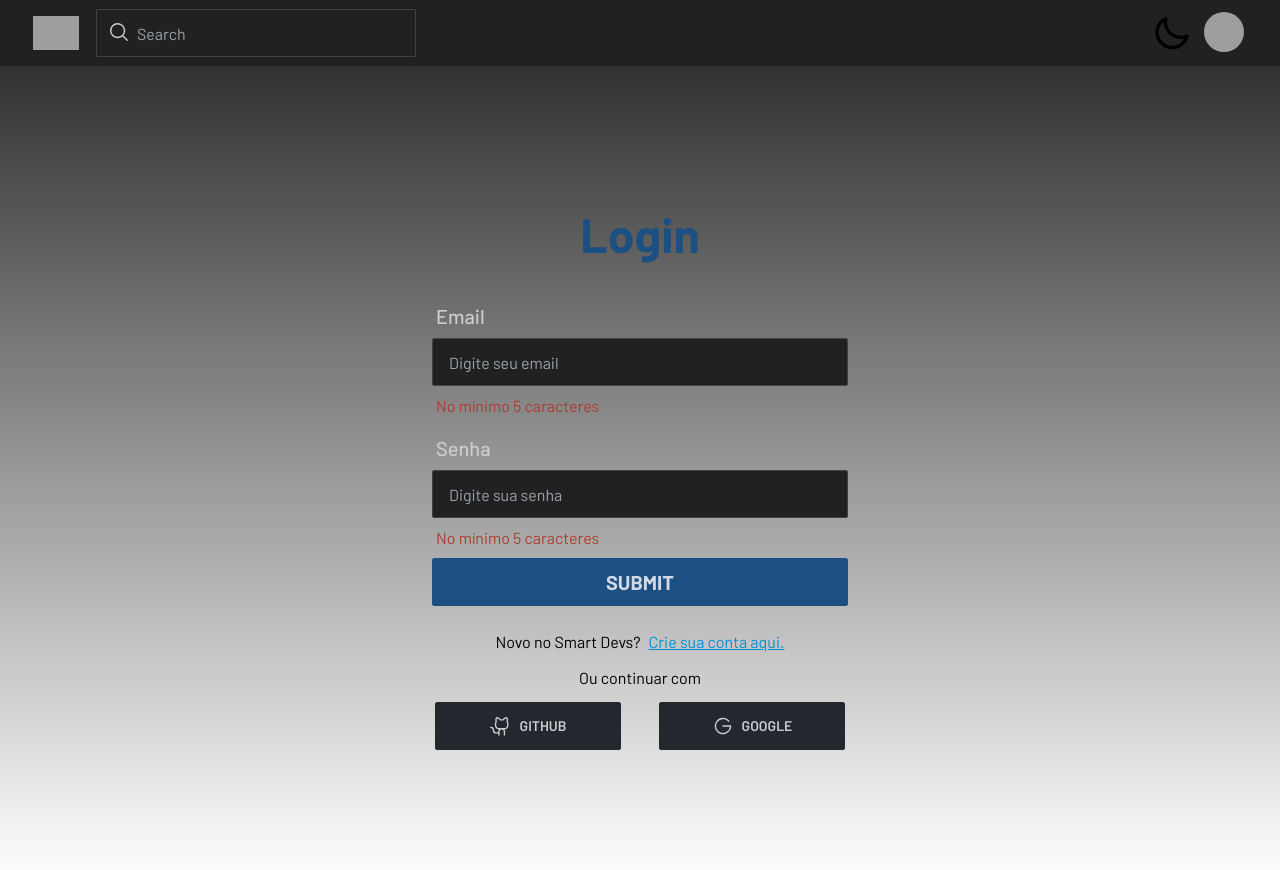
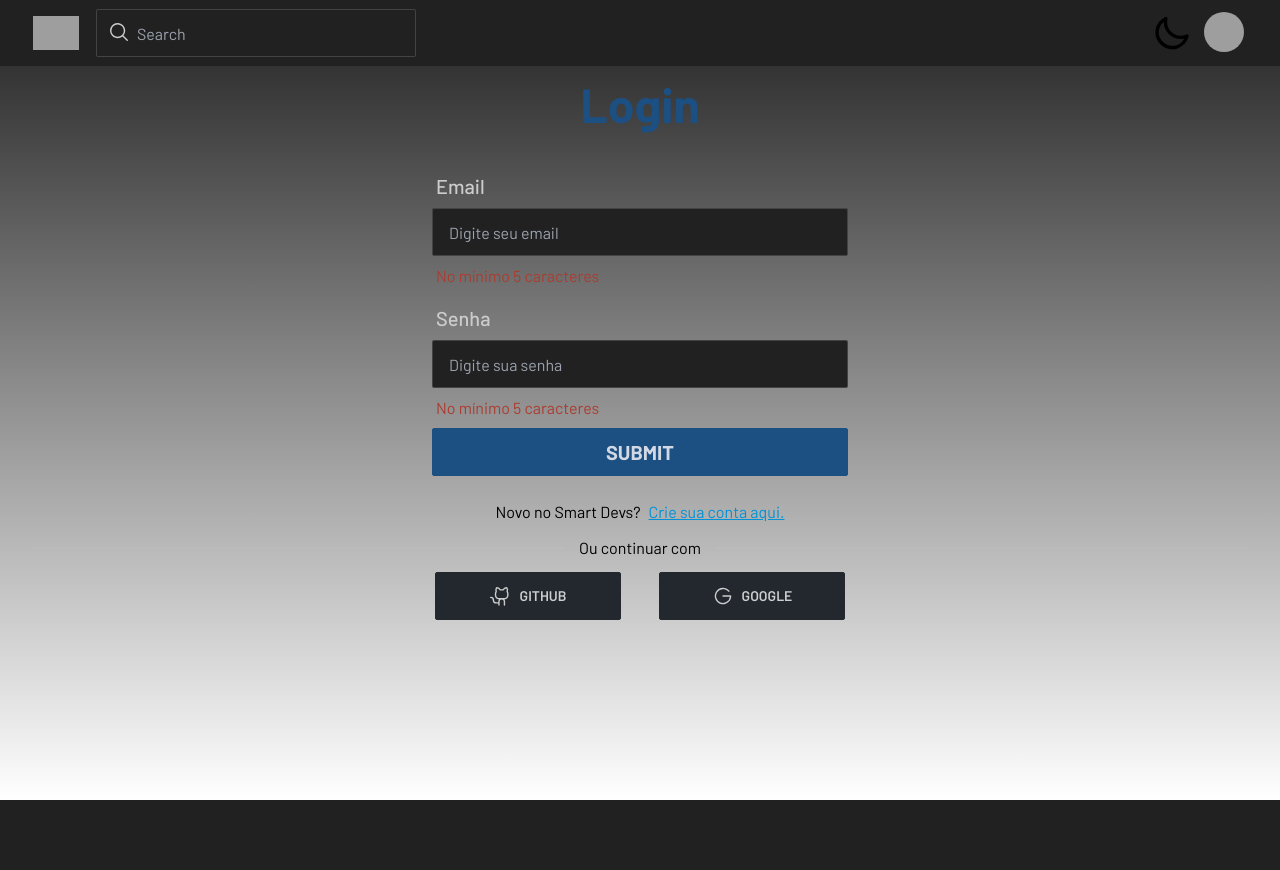
Before and after one commit to guilhiz/Smart-Devs, a Next.js app: page /auth/login in a window 1280 px wide. Shown: the top 870 px of the page. After the commit the page ends 800 px from the top, so only its background shows below. Built offline with nearby package versions, Linux system fonts and the light colour scheme; no server answers; grey boxes are pictures that could not be loaded.

Commit message:
refactor: login to server-side component

```diff
--- a/src/app/auth/cadastro/page.tsx
+++ b/src/app/auth/cadastro/page.tsx
@@ -2,7 +2,7 @@ import Link from 'next/link';
 
 const SignUp = async () => {
   return (
-    <section className="flex flex-col justify-center items-center h-screen">
+    <section className="flex flex-col justify-center items-center h-full">
       <h1 className="text-primary focus:text-primary-focus text-5xl font-bold mb-5">Cadastro</h1>
       <form className="form-control justify-center w-full max-w-md px-4 py-4">
         <label className="label">
--- a/src/app/auth/login/page.tsx
+++ b/src/app/auth/login/page.tsx
@@ -1,13 +1,10 @@
-'use client';
+import Link from 'next/link';
 
-import Link from 'next/link';
-import { signIn } from 'next-auth/react';
-
-import { GithubLogo, GoogleLogo } from '../../../components/Icons';
+import OAuthButtons from '../../../components/OauthButtons';
 
 const SignIn = () => {
   return (
-    <section className="flex flex-col justify-center items-center h-screen">
+    <section className="flex flex-col justify-center items-center h-full">
       <h1 className="text-primary focus:text-primary-focus text-5xl font-bold mb-5">Login</h1>
       <form className="form-control justify-center w-full max-w-md px-4 py-4">
         <label className="label">
@@ -33,14 +30,7 @@ const SignIn = () => {
         </Link>
       </p>
       <div className="divider">Ou continuar com</div>
-      <div className="flex w-full max-w-md justify-around">
-        <button onClick={() => signIn('github')} className="btn btn-neutral  w-5/12">
-          <GithubLogo size={22} color="#cccccc" /> Github
-        </button>
-        <button onClick={() => signIn('google')} className="btn btn-neutral w-5/12">
-          <GoogleLogo size={22} color="#cccccc" /> Google
-        </button>
-      </div>
+      <OAuthButtons />
     </section>
   );
 };
--- a/src/app/layout.tsx
+++ b/src/app/layout.tsx
@@ -17,7 +17,7 @@ export default function RootLayout({ children }: { children: React.ReactNode })
     <html lang="en">
       <body className={`${barlow.className} bg-base-100 flex flex-col g antialiased`}>
         <Header />
-        <main className="grow min-h-screen xl:container mt-20">{children}</main>
+        <main className="grow min-h-screen xl:container pt-20">{children}</main>
       </body>
     </html>
   );
--- a/src/app/page.tsx
+++ b/src/app/page.tsx
@@ -2,21 +2,16 @@ import PostCard from '../components/PostCard';
 
 const Home = () => {
   return (
-    <section className="flex flex-col  h-full">
+    <section className="flex flex-col h-full">
       <div className="tabs">
         <a className="tab tab-bordered">Trending</a>
         <a className="tab tab-bordered tab-active">Latest</a>
         <a className="tab tab-bordered">Best</a>
       </div>
       <div className="flex flex-col bg-neutral w-full mt-4 ">
-        <PostCard />
-        <PostCard />
-        <PostCard />
-        <PostCard />
-        <PostCard />
-        <PostCard />
-        <PostCard />
-        <PostCard />
+        {[1, 2, 3, 4, 5, 6, 7, 8, 9, 10].map(() => (
+          <PostCard />
+        ))}
       </div>
 
       <h1 className="text-center my-8 text-xl text-primary font-bold">Loading more...</h1>
--- /dev/null
+++ b/src/components/OauthButtons/index.tsx
@@ -0,0 +1,20 @@
+'use client';
+
+import { signIn } from 'next-auth/react';
+
+import { GithubLogo, GoogleLogo } from '../Icons';
+
+const OAuthButtons = () => {
+  return (
+    <div className="flex w-full max-w-md justify-around">
+      <button onClick={() => signIn('github')} className="btn btn-neutral  w-5/12">
+        <GithubLogo size={22} color="#cccccc" /> Github
+      </button>
+      <button onClick={() => signIn('google')} className="btn btn-neutral w-5/12">
+        <GoogleLogo size={22} color="#cccccc" /> Google
+      </button>
+    </div>
+  );
+};
+
+export default OAuthButtons;
```
